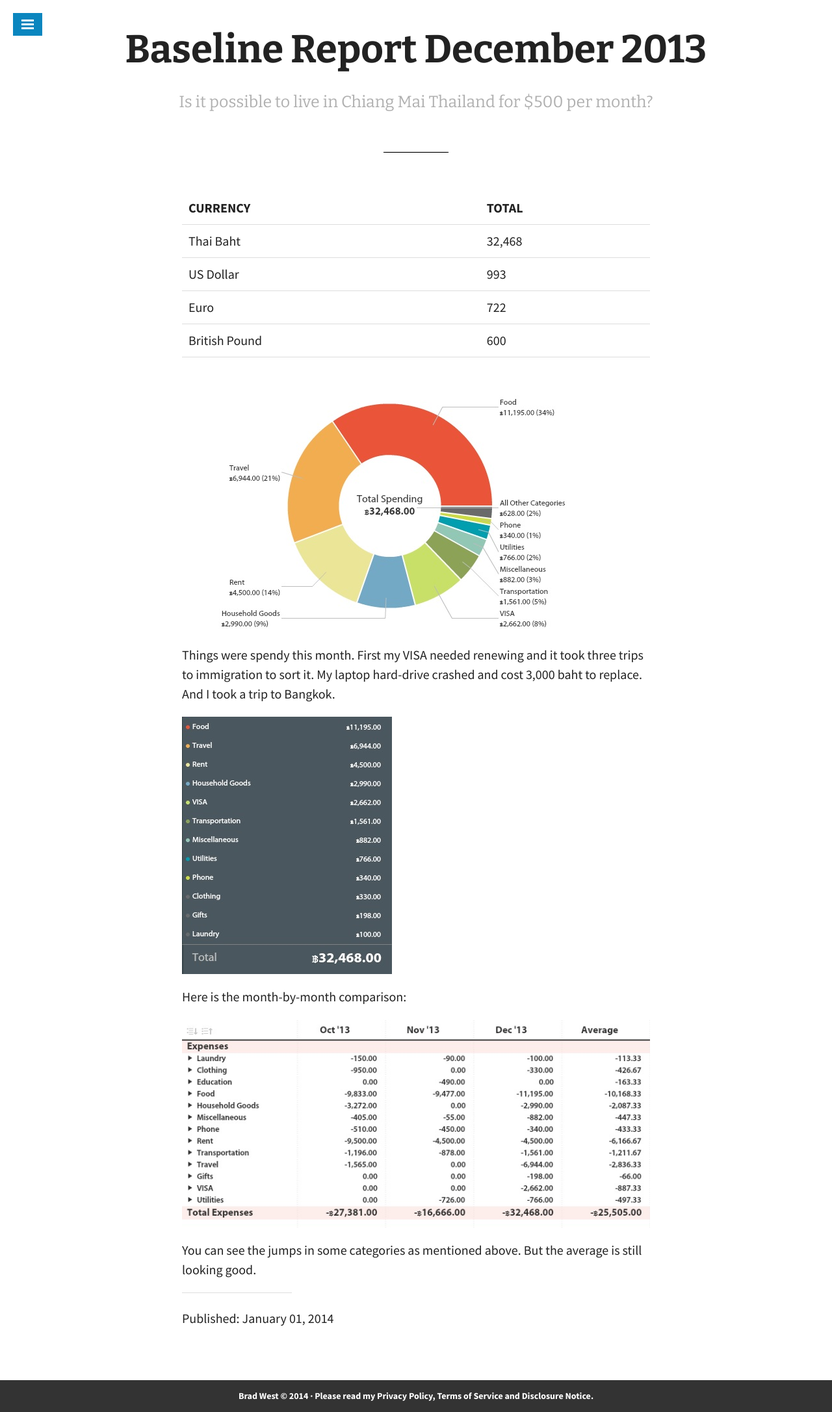
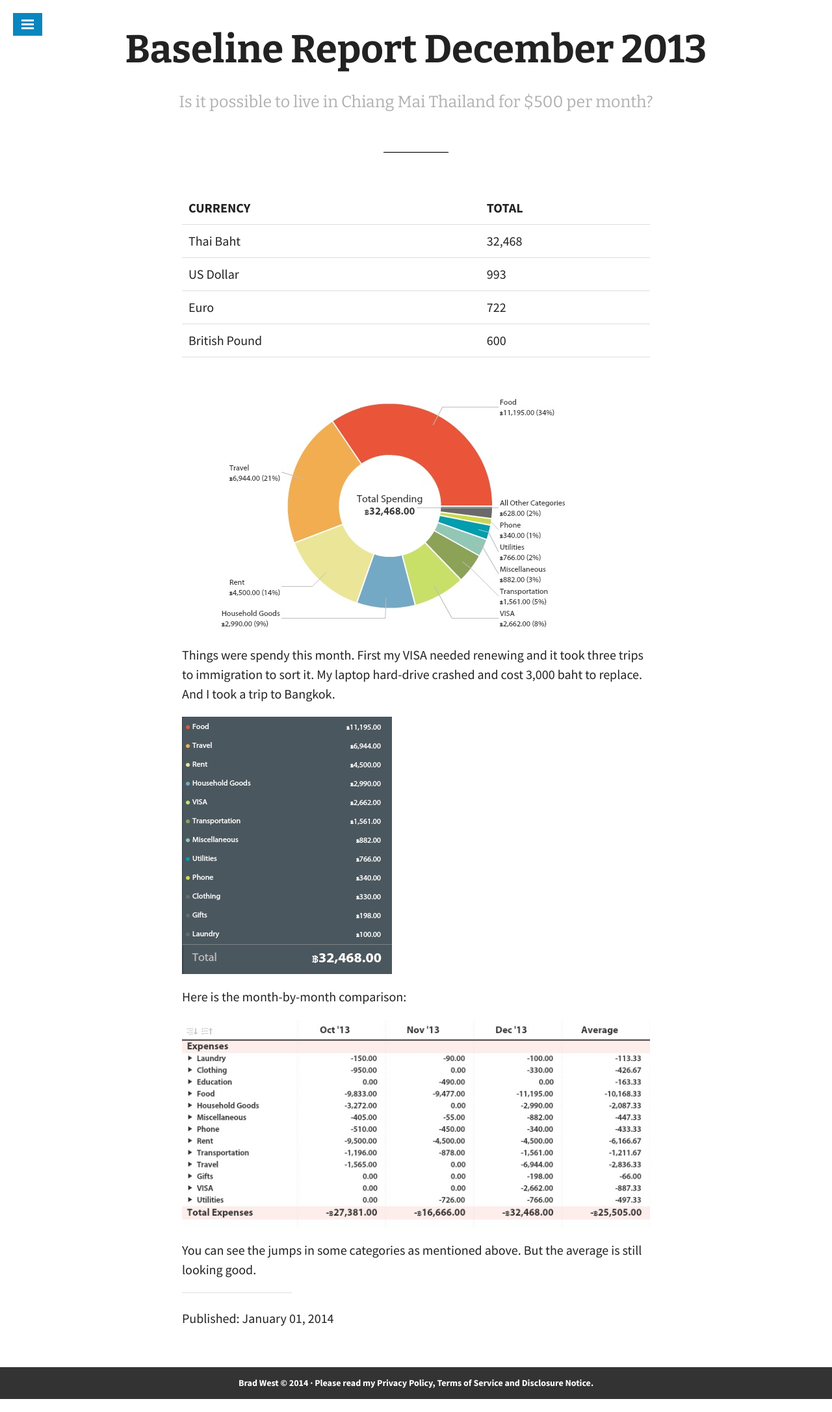
Before and after one commit to snowdj/bradonomics.github.io, a Jekyll site: the page built from _posts/2014-01-01-baseline-report-december-2013.md, in a window 1280 px wide. Shown: the whole page at 65% size. Built offline with Jekyll 4.4.1, drawn with Linux system fonts in a browser that asks for light colours; some web fonts are replaced.

Commit message:
Adjusted Margins

```diff
--- a/_sass/body.scss
+++ b/_sass/body.scss
@@ -2,7 +2,7 @@
    ========================================================================== */
 
 article {
-  margin-bottom: 4em;
+  margin-bottom: 3em;
 }
 
 p {
@@ -171,12 +171,8 @@ td {
 /* Meta Data
    ========================================================================== */
 
-/* Meta data line below post title */
-.post-date {
-  display: block;
-  margin-top: -.5rem;
-  margin-bottom: 1rem;
-  color: #9a9a9a;
+.page-meta p {
+  margin-bottom: 0;
 }
 
 hr {
```
